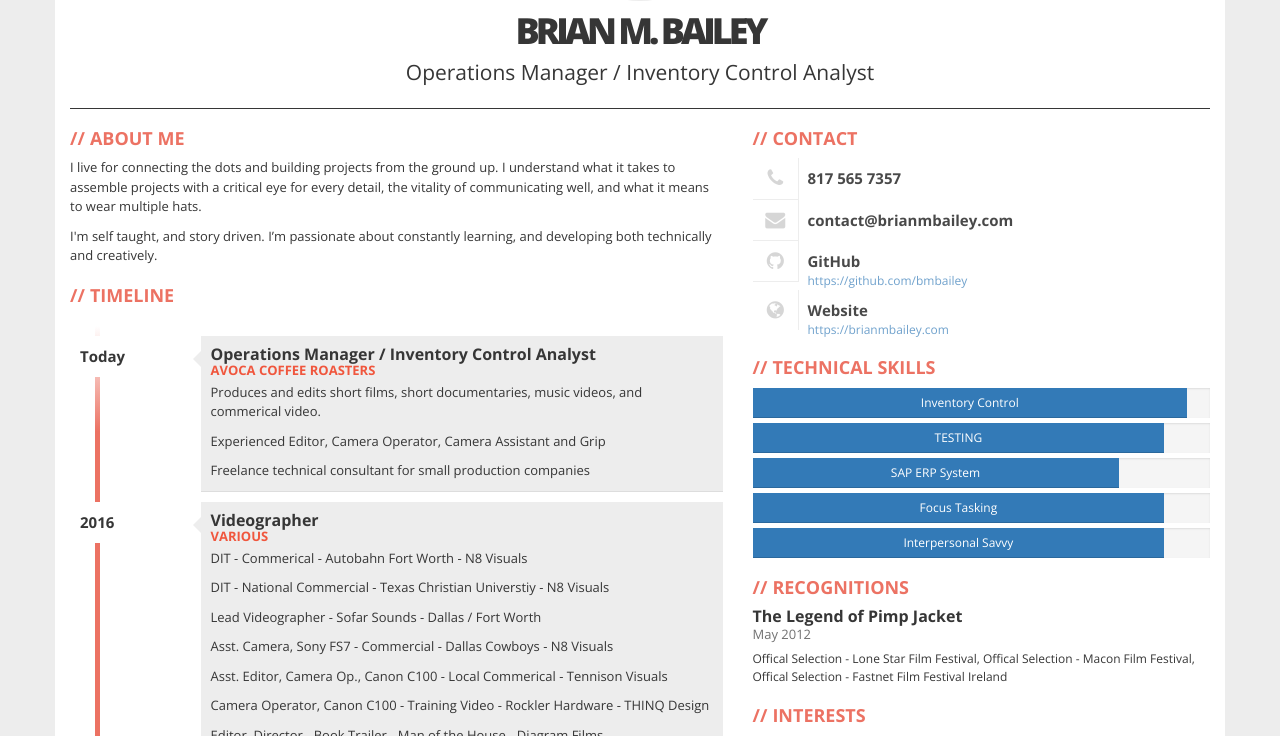
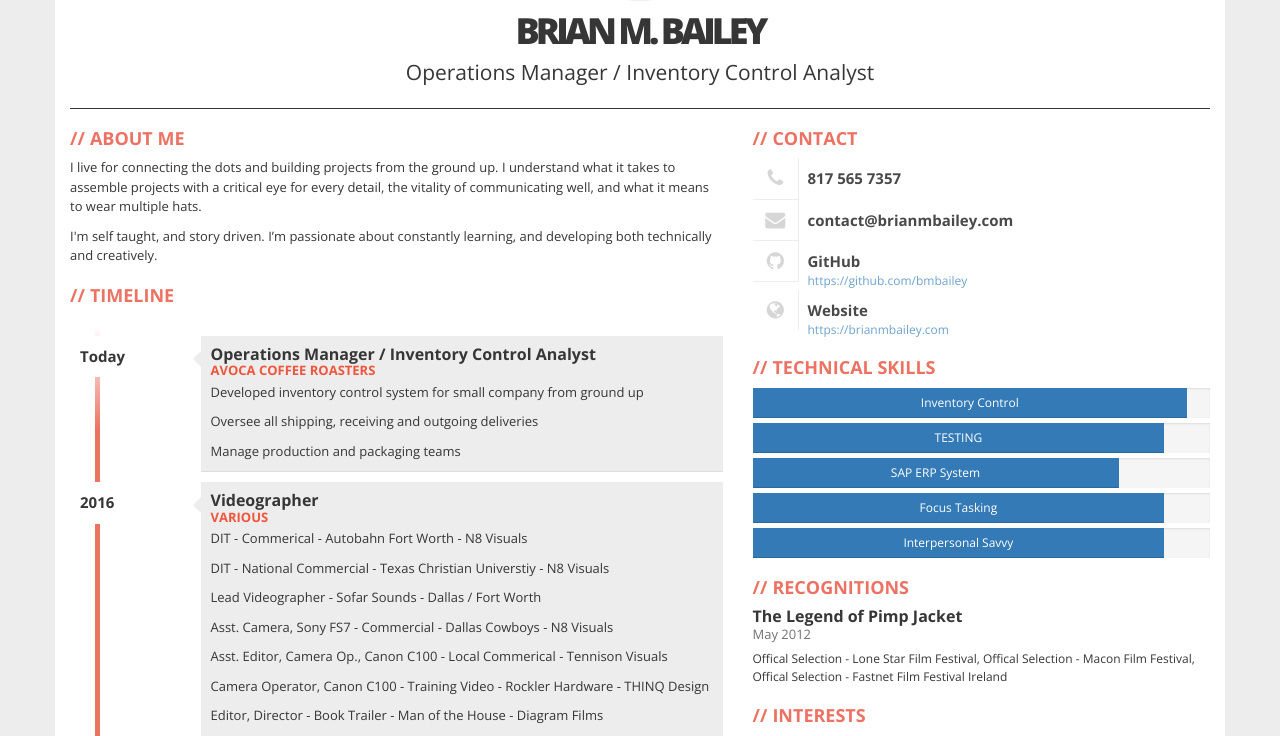
Before and after one commit to Bmbailey/Resume, a Jekyll site: the page built from index.html, in a window 1280 px wide and 900 px high, cut to the strip 164-900 px from the top of the window. Built offline with Jekyll 4.4.1, drawn with Linux system fonts in a browser that asks for light colours; nearby versions of some CDN libraries.

Commit message:
Updated Current description

```diff
--- a/_data/timeline.yml
+++ b/_data/timeline.yml
@@ -2,9 +2,9 @@
   company: Avoca Coffee Roasters
   year: Today
   description:
-    - Produces and edits short films, short documentaries, music videos, and commerical video.
-    - Experienced Editor, Camera Operator, Camera Assistant and Grip
-    - Freelance technical consultant for small production companies
+    - Developed inventory control system for small company from ground up
+    - Oversee all shipping, receiving and outgoing deliveries
+    - Manage production and packaging teams
 
 - title: Videographer
   company: Various
```
